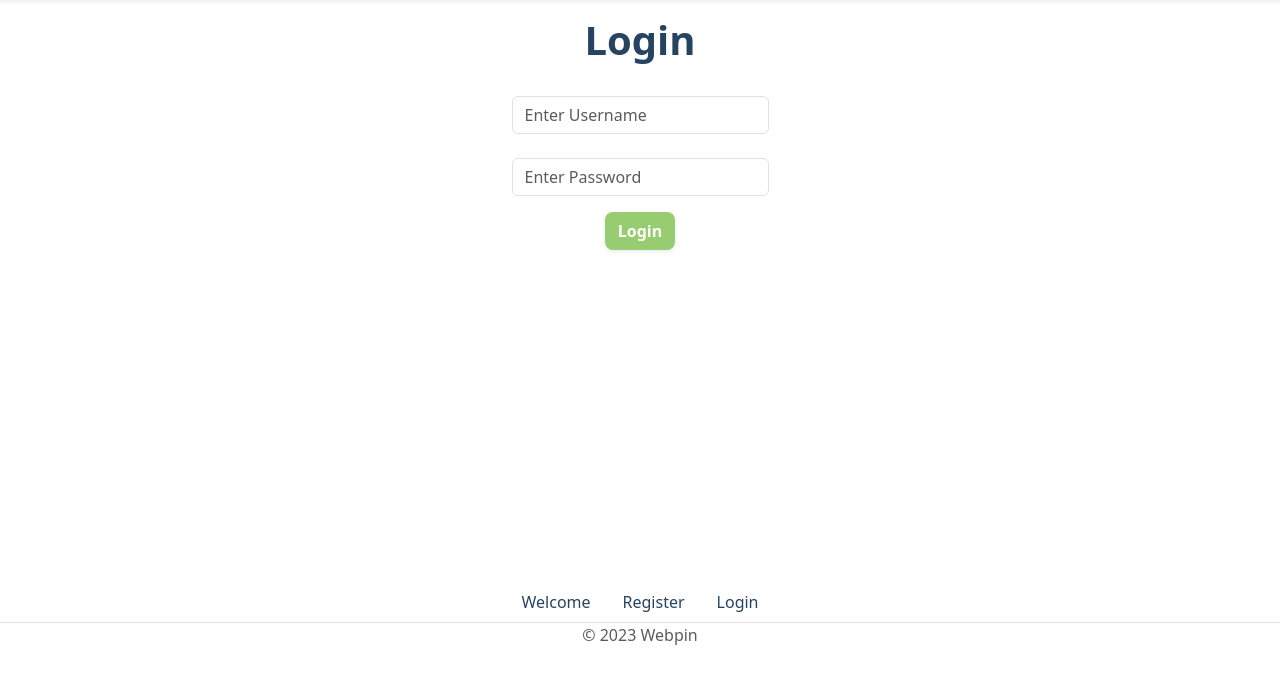
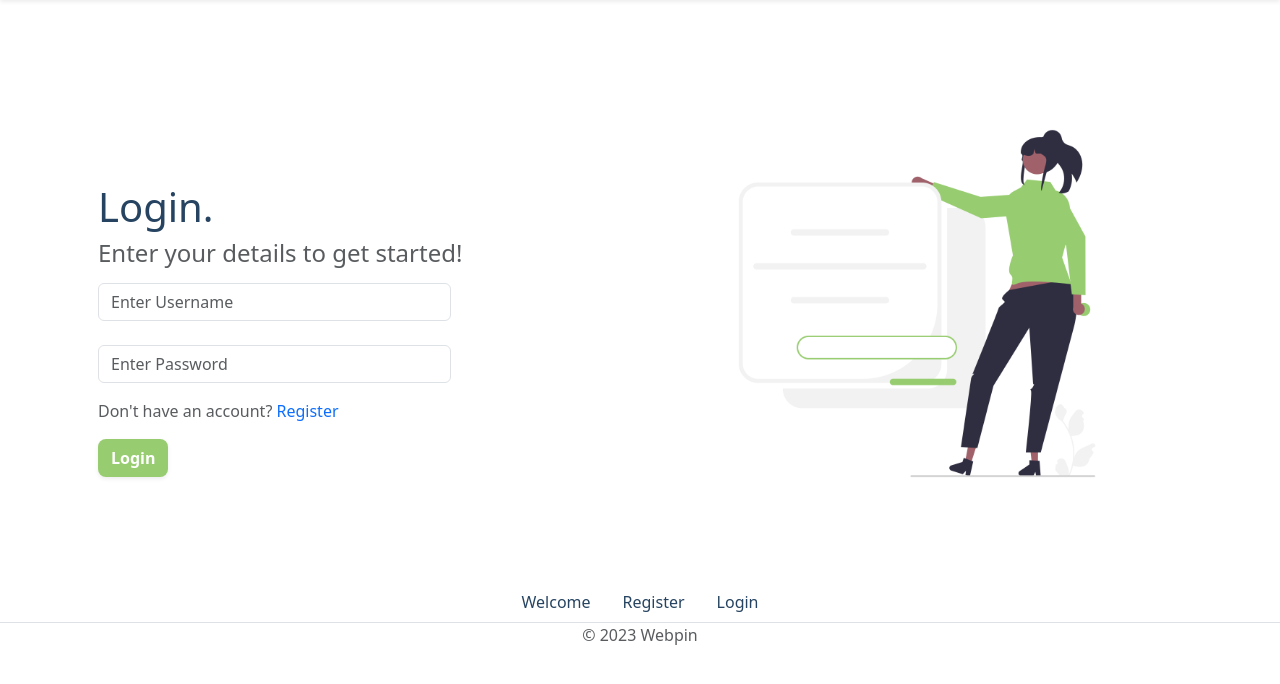
Before and after one commit to levetation/Webpin, a Django app: page /members/login_user in a window 1280 px wide. Shown: the part 68-752 px from the top of the page. Run offline with Django 4.2, Linux system fonts and the light colour scheme; some libraries are stand-ins or nearby versions.

Commit message:
login + register page update

```diff
--- a/bookmarks_main/templates/bookmarks_main/welcome.html
+++ b/bookmarks_main/templates/bookmarks_main/welcome.html
@@ -39,9 +39,6 @@
 			<div class="row">
 				<h1 class="text-end fw-bold fs-1" style="color: #264461">Read anywhere.</h1>
 				<p class="text-end fs-5">Revisit your bookmarks any time, anywhere.</p>
-				<div class="d-flex justify-content-end">
-					<a class="mt-1 p-2 btn btn-sm rounded-3 shadow-sm col-lg-3 col-sm-3 fw-bold fs-6" style="background-color: rgb(151,205,112); color:white;" href="{% url 'register_user' %}">Get Started!</a>
-				</div>
 			</div>
 		</div>
 	</div>
@@ -55,9 +52,6 @@
 			<div class="row">
 				<h1 class="text-start fw-bold fs-1" style="color: #264461">Organise your content.</h1>
 				<p class="text-start fs-5">Organize your content effortlessly and browse it by categories!</p>
-				<div class="d-flex justify-content-start">
-					<a class="mt-1 p-2 btn btn-sm rounded-3 shadow-sm col-lg-3 col-sm-3 fw-bold fs-6" style="background-color: rgb(151,205,112); color:white;" href="{% url 'register_user' %}">Get Started!</a>
-				</div>
 			</div>
 		</div>
 	</div>
--- a/members/forms.py
+++ b/members/forms.py
@@ -8,8 +8,6 @@ class RegisterUserForm(UserCreationForm):
 	email = forms.EmailField(widget=forms.EmailInput(attrs={'class':'form-control', 'placeholder': 'Enter your email'}), label='')
 	password1 = forms.CharField(widget=forms.PasswordInput(attrs={'placeholder': 'Enter a password'}), label='')
 	password2 = forms.CharField(widget=forms.PasswordInput(attrs={'placeholder': 'Please re-enter your password', 'data-toggle': 'password'}), label='')
-
-
 
 	class Meta:
 		model = User
--- a/members/templates/authenticate/login.html
+++ b/members/templates/authenticate/login.html
@@ -1,17 +1,67 @@
 {% extends 'bookmarks_main/template.html' %}
 
 {% block content %}
-	<h1 class="text-center fw-bold" style="color: #264461">Login</h1><br>
+
+<style>
+
+    @media screen and (min-width: 992px) {
+        #main-row {
+            margin-top: 5%;
+        }
+        #text-content{
+            margin-top: 10%;
+        }
+    }
+
+    </style>
+
+<div class="container mt-3">
+	<div class="row px-3" id="main-row">
+
+		<div class="col-lg-6 col-sm-12 text-start order-lg-2" id="text-content">
+			<h1 style="color: #264461">Login.</h1>
+            <h4 class="text-muted mb-3">Enter your details to get started!</h4>
+
+            <form action="" method=POST>
+				{% csrf_token %}
+				  <div class="form-group col-lg-8 col-md-8 col-sm-12">
+				    <input type="text" class="form-control" name="username" placeholder="Enter Username"><br>
+				  </div>
+			 	<div class="form-group col-lg-8 col-md-8 col-sm-12">
+			    	<input type="password" class="form-control" name="password" placeholder="Enter Password">
+			 	</div>
+				<p class="mt-3 text-muted">Don't have an account?<a href="{% url 'register_user' %}" style="text-decoration: none;">&nbsp;Register</a></p>
+
+			  <div class="d-flex justify-content-start mt-3">
+
+			  	<input style="background-color: rgb(151,205,112); color:white;" type="submit" value="Login" class="btn rounded-3 shadow-sm fw-bold">
+			  </div>
+			</form>
+
+        </div>
+
+        <div class="col-lg-6 col-sm-12 text-center order-lg-2 mb-3">
+			{% load static %}
+			<img src="{% static '/bookmarks_main/undraw_password.png' %}" alt="undraw_pin" height="100%" width="100%">
+		</div>
+	</div>
+</div>
+
+
+
+
+
+
+
+	<!-- <h1 class="text-center fw-bold" style="color: #264461">Login</h1><br>
 	<div class="row">
 		<div class="col-12 d-flex justify-content-center">
 			<form action="" method=POST>
 				{% csrf_token %}
 				  <div class="form-group">
-				    <!-- <label for="exampleInputEmail1">Username</label> -->
 				    <input type="text" class="form-control" name="username" placeholder="Enter Username"><br>
 				  </div>
 			 	<div class="form-group">
-			    	<!-- <label for="exampleInputPassword1">Password</label> -->
 			    	<input type="password" class="form-control" name="password" placeholder="Enter Password">
 			 	</div>
 			  <div class="d-flex justify-content-center mt-3">
@@ -20,14 +70,9 @@
 			</form>
 		</div>
 	</div>
-	<!-- <div class="row mt-3">
+	<div class="row mt-2">
 		<div class="col-12 d-flex justify-content-center">
-			<p>or</p>
-		</div>
-	</div>
-	<div class="row">
-		<div class="col-12 d-flex justify-content-center">
-			<a class="nav-link" href="{% url 'register_user' %}">Register</a>
+			Don't have an account?<a class="nav-link" href="{% url 'register_user' %}">&nbsp;Register</a>
 		</div>
 	</div> -->
 
```
Also changed, not shown: members/templates/authenticate/register_user.html (+15 -37 lines), members/templates/authenticate/register_user_old.html (added, +62 -0 lines), bookmarks_main/static/bookmarks_main/undraw_login.png (added), bookmarks_main/static/bookmarks_main/undraw_password.png (added), db.sqlite3, members/templates/authenticate/update_profile.html (line endings or trailing spaces).
